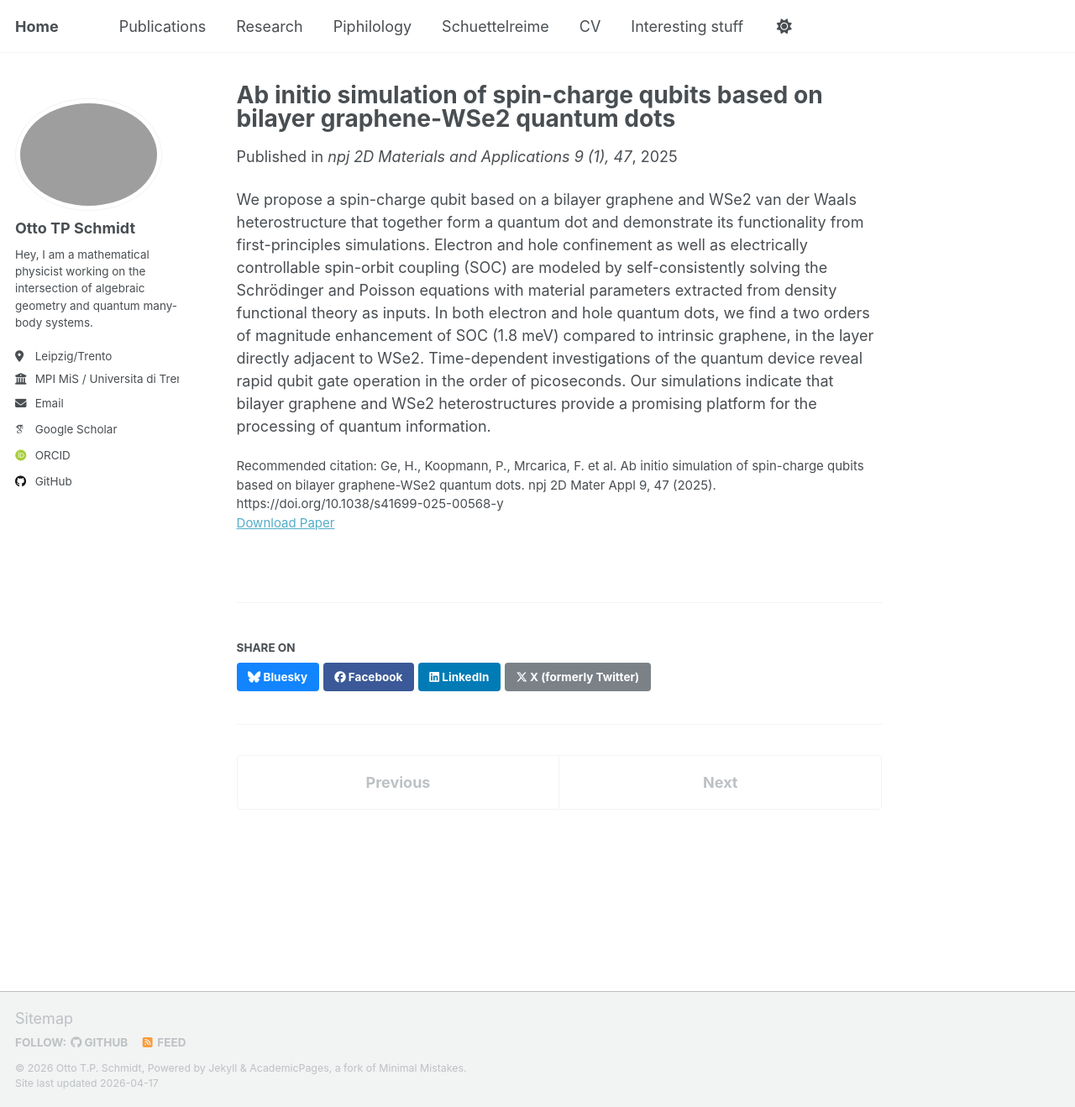
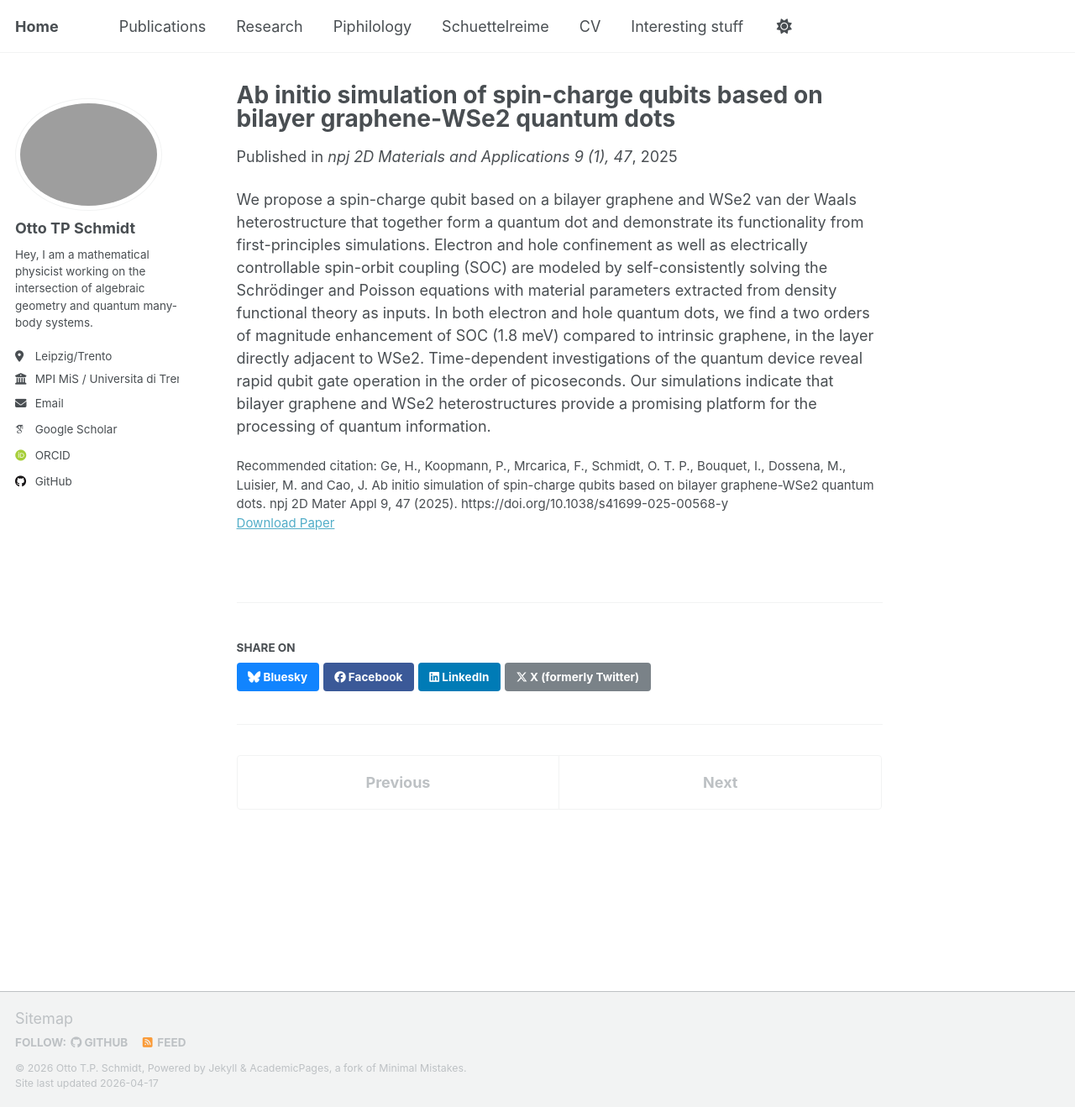
Before and after one commit to ottotpschmidt/ottotpschmidt.github.io, a Jekyll site: the page built from _publications/2009-10-01-paper-title-number-1.md, in a window 1280 px wide and 1318 px high. Shown: the whole window at 84% size. Built offline with Jekyll 4.4.1, drawn with Linux system fonts in a browser that asks for light colours; some web fonts are replaced; a script that is not in the unit is left out.

Commit message:
update citation format and reorder preprints category in config

```diff
--- a/_config.yml
+++ b/_config.yml
@@ -82,10 +82,10 @@ author:
 publication_category:
   books:
     title: 'Books'
+  manuscripts:
+    title: 'Journal Articles'
   preprints:
     title: 'Preprints'
-  manuscripts:
-    title: 'Journal Articles'
   conferences:
     title: 'Conference Papers'
 
--- a/_publications/2009-10-01-paper-title-number-1.md
+++ b/_publications/2009-10-01-paper-title-number-1.md
@@ -7,6 +7,6 @@ excerpt: 'In this paper we investigated a WSe2 heterostructure and proposed a no
 date: 2025-05-12
 venue: 'npj 2D Materials and Applications 9 (1), 47'
 paperurl: 'https://www.nature.com/articles/s41699-025-00568-y'
-citation: 'Ge, H., Koopmann, P., Mrcarica, F. et al. Ab initio simulation of spin-charge qubits based on bilayer graphene-WSe2 quantum dots. npj 2D Mater Appl 9, 47 (2025). https://doi.org/10.1038/s41699-025-00568-y'
+citation: 'Ge, H., Koopmann, P., Mrcarica, F., Schmidt, O. T. P., Bouquet, I., Dossena, M., Luisier, M. and Cao, J. Ab initio simulation of spin-charge qubits based on bilayer graphene-WSe2 quantum dots. npj 2D Mater Appl 9, 47 (2025). https://doi.org/10.1038/s41699-025-00568-y'
 ---
 We propose a spin-charge qubit based on a bilayer graphene and WSe2 van der Waals heterostructure that together form a quantum dot and demonstrate its functionality from first-principles simulations. Electron and hole confinement as well as electrically controllable spin-orbit coupling (SOC) are modeled by self-consistently solving the Schrödinger and Poisson equations with material parameters extracted from density functional theory as inputs. In both electron and hole quantum dots, we find a two orders of magnitude enhancement of SOC (1.8 meV) compared to intrinsic graphene, in the layer directly adjacent to WSe2. Time-dependent investigations of the quantum device reveal rapid qubit gate operation in the order of picoseconds. Our simulations indicate that bilayer graphene and WSe2 heterostructures provide a promising platform for the processing of quantum information.
```
